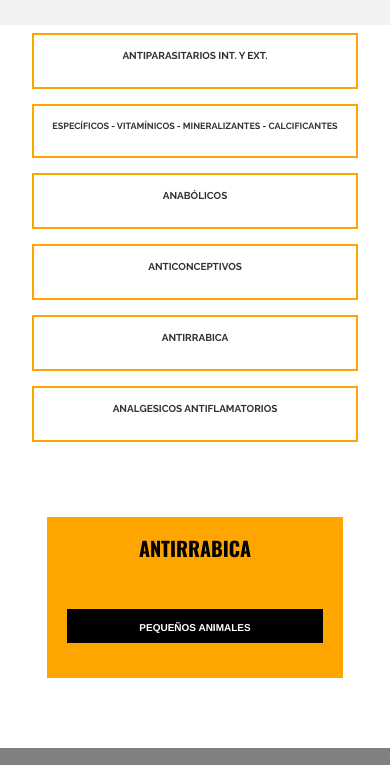
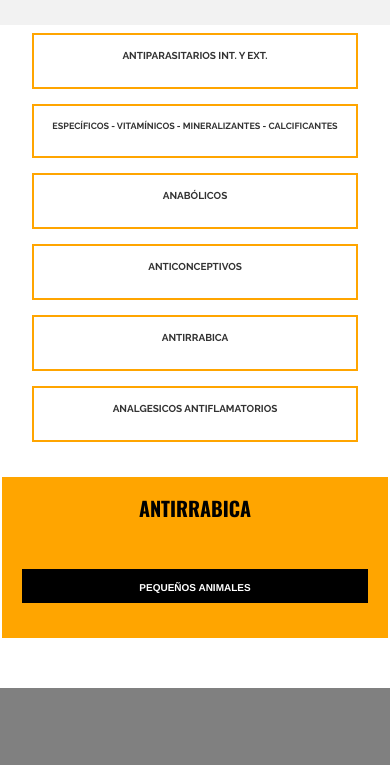
Before and after one commit to LucianoServile/nort, a plain HTML site: page vademecum.html in a window 390 px wide. Both pictures are taken after a click on the button "ANTIRRABICA". Shown: the part 1472-2237 px from the top of the page. Drawn offline with nearby package versions, Linux system fonts and the light colour scheme; some packages are replaced by stand-ins of ours.

Commit message:
Add files via upload

```diff
--- a/Vademecum.css
+++ b/Vademecum.css
@@ -53,6 +53,7 @@ html, body{
   height: 50px;
   margin-top: -15px;
 }
+
 
 #container{
 	min-height: 100%;
@@ -143,14 +144,11 @@ hr{
 
 /*PRODUCTOS*/
 
-.container {
+.containerFiltro {
   overflow: hidden;
-  margin-top: 20px;
-  padding: 20px;
 }
 
 .filterDiv {
-  float: left;
   background-color: orange;
   color: #ffffff;
   width: 100%;
@@ -159,7 +157,6 @@ hr{
   padding: 50px;
   display: none; /* Hidden by default */
   margin-top: 20px;
-
 }
 
 /* The "show" class is added to the filtered elements */
@@ -201,6 +198,12 @@ hr{
 	.col-md-12 b{
 		margin: 50px;
 		font-size: 30px;
+	}
+
+	#informacion{
+	}
+
+	#informacion h2{
 	}
 
 	#footer{
@@ -288,9 +291,18 @@ hr{
 	  	text-align: center;
 	  }
 
+	  .containerFiltro{
+	  	margin-left: -30px;
+	  	margin-right: -30px;
+	  }
+
 	  #myBtnContainer .row .col-xs-12 p{
 	  	font-size: 9px;
 	  	text-align: center;
+	  }
+
+	  .filterDiv{
+	  	width: 100%;
 	  }
 
 	  .filterDiv p{
@@ -300,6 +312,10 @@ hr{
 
 	  .filterDiv b{
 	  	text-align: center;
+	  }
+
+	  .btn{
+	  	width: 20%;
 	  }
 
 	  .btn p{
--- a/vademecum.html
+++ b/vademecum.html
@@ -205,7 +205,7 @@
                 </div>
 
                 <!-- FILTRO -->
-                <div class="container">
+                <div class="containerFiltro">
 
                     <!-- ANTIBIOTICOS -->
                     <div class="filterDiv antibioticos">
@@ -2166,7 +2166,7 @@
                         </div>
 
                         <div class="filterDiv pequenos-animales-antirab">
-                            <h2>ANTIRRABICA NORT</h2>
+                            <h2>ANTIRABICA NORT</h2>
                             <hr style="width: 100%">
                             <p>
                             Vacuna preventiva contra la Rabia Canina y Felina <br><br>
@@ -2174,7 +2174,7 @@
                             <b>INDICACIONES</b><br> Vacuna preventiva contra la Rabia Canina y Felina.<br><br>
 
                             <b>DOSIS</b><br> 1 ml a los 3 meses de edad. Revacunar anualmente. VIA SUBCUTANEA.
-                        </p>
+                            </p>
                         </div>
 
                         <div class="filterDiv pequenos-animales-antirab">
```
